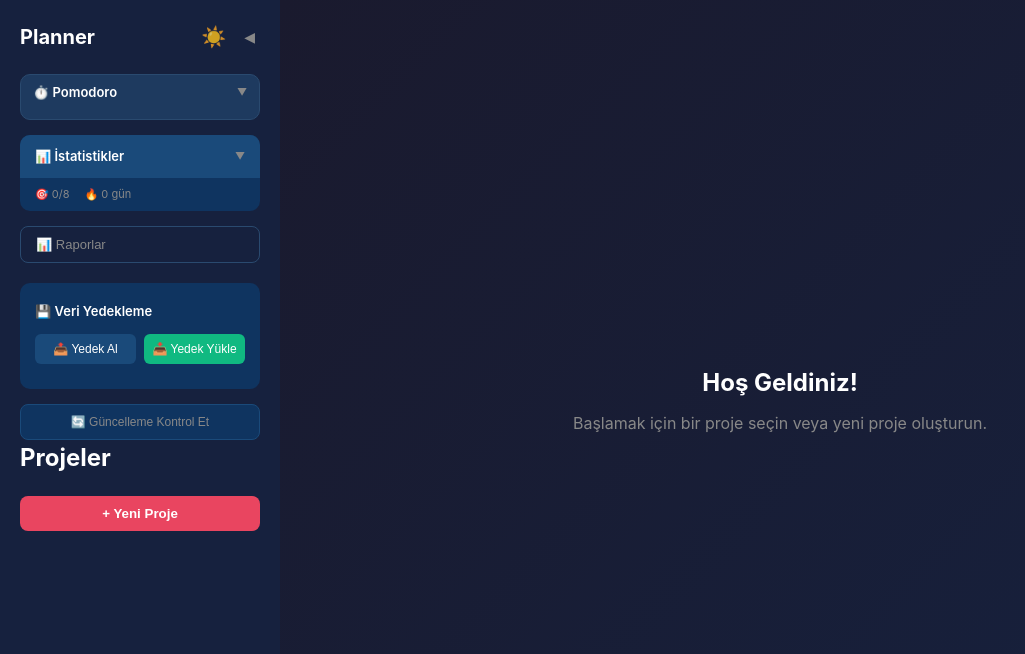
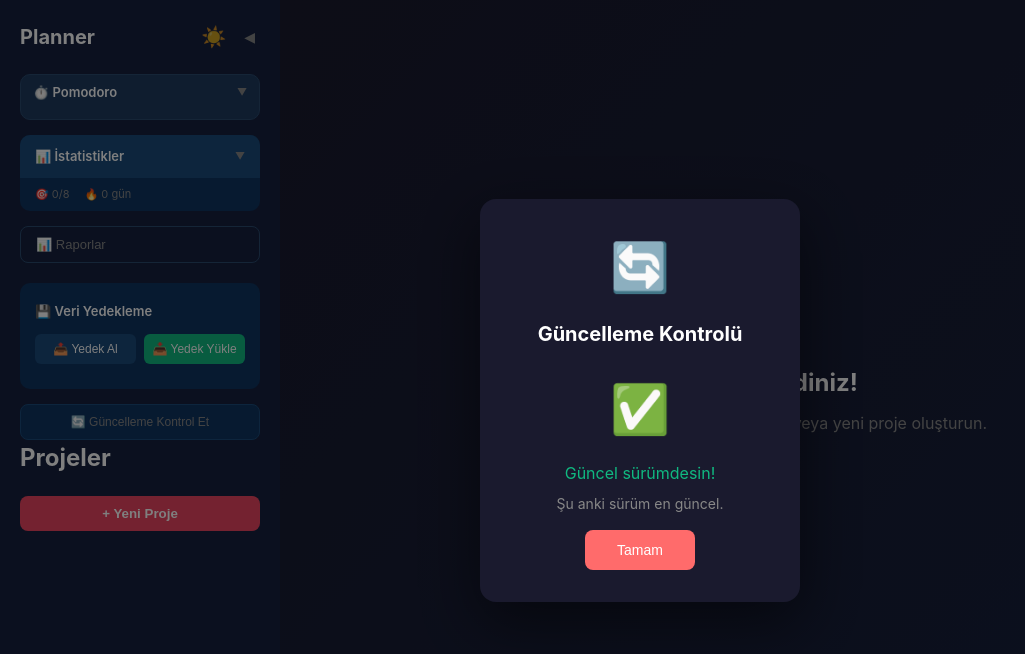
Before and after one commit to bahadiregdir/planner-app, a React (Vite) app: page / in a window 1280 px wide. Both pictures are taken after a click on the button "🔄 Güncelleme Kontrol Et". Shown: the top 654 px of the page, without its empty margins (0-1025 px from the left). Built offline with nearby package versions, Linux system fonts and the light colour scheme.

Commit message:
v1.0.6 - Add update modal popup

```diff
--- a/src/components/UpdateManager.tsx
+++ b/src/components/UpdateManager.tsx
@@ -19,6 +19,7 @@ export default function UpdateManager() {
     progress: 0,
   });
   const [error, setError] = useState<string>('');
+  const [showModal, setShowModal] = useState(false);
 
   useEffect(() => {
     if (window.electronAPI?.onUpdateAvailable) {
@@ -54,6 +55,7 @@ export default function UpdateManager() {
   }, []);
 
   const handleCheckForUpdates = async () => {
+    setShowModal(true);
     setUpdateState(prev => ({ ...prev, checking: true }));
     setError('');
     try {
@@ -77,9 +79,21 @@ export default function UpdateManager() {
     window.electronAPI?.updateInstall?.();
   };
 
-  if (!updateState.available && !updateState.downloaded) {
+  const closeModal = () => {
+    setShowModal(false);
+    setError('');
+    setUpdateState({
+      checking: false,
+      available: false,
+      downloading: false,
+      downloaded: false,
+      version: '',
+      progress: 0,
+    });
+  };
+
   return (
-      <div>
+    <>
       <button
         className="update-check-btn"
         onClick={handleCheckForUpdates}
@@ -87,42 +101,180 @@ export default function UpdateManager() {
       >
         {updateState.checking ? 'Kontrol ediliyor...' : '🔄 Güncelleme Kontrol Et'}
       </button>
-        {error && (
-          <div style={{ fontSize: '11px', color: '#ef4444', marginTop: '8px' }}>
-            Hata: {error}
+
+      {showModal && (
+        <div style={{
+          position: 'fixed',
+          top: 0,
+          left: 0,
+          right: 0,
+          bottom: 0,
+          background: 'rgba(0,0,0,0.5)',
+          display: 'flex',
+          alignItems: 'center',
+          justifyContent: 'center',
+          zIndex: 1000,
+        }}>
+          <div style={{
+            background: '#1a1a2e',
+            borderRadius: '16px',
+            padding: '32px',
+            minWidth: '320px',
+            maxWidth: '400px',
+            color: '#fff',
+            boxShadow: '0 20px 60px rgba(0,0,0,0.5)',
+          }}>
+            <div style={{ textAlign: 'center', marginBottom: '24px' }}>
+              <div style={{ fontSize: '48px', marginBottom: '16px' }}>🔄</div>
+              <h2 style={{ margin: 0, fontSize: '20px' }}>Güncelleme Kontrolü</h2>
+            </div>
+
+            {updateState.checking && (
+              <div style={{ textAlign: 'center' }}>
+                <div style={{
+                  width: '40px',
+                  height: '40px',
+                  border: '4px solid #333',
+                  borderTop: '4px solid #ff6b6b',
+                  borderRadius: '50%',
+                  animation: 'spin 1s linear infinite',
+                  margin: '0 auto 16px',
+                }} />
+                <p>Güncellemeler kontrol ediliyor...</p>
+              </div>
+            )}
+
+            {error && !updateState.checking && (
+              <div style={{ textAlign: 'center' }}>
+                <div style={{ fontSize: '48px', marginBottom: '16px' }}>❌</div>
+                <p style={{ color: '#ef4444', marginBottom: '24px' }}>Hata: {error}</p>
+                <button
+                  onClick={closeModal}
+                  style={{
+                    background: '#333',
+                    color: '#fff',
+                    border: 'none',
+                    padding: '12px 32px',
+                    borderRadius: '8px',
+                    cursor: 'pointer',
+                    fontSize: '14px',
+                  }}
+                >
+                  Kapat
+                </button>
+              </div>
+            )}
+
+            {!updateState.checking && !error && !updateState.available && !updateState.downloaded && (
+              <div style={{ textAlign: 'center' }}>
+                <div style={{ fontSize: '48px', marginBottom: '16px' }}>✅</div>
+                <p style={{ color: '#10b981', marginBottom: '8px' }}>Güncel sürümdesin!</p>
+                <p style={{ color: '#888', fontSize: '14px' }}>Şu anki sürüm en güncel.</p>
+                <button
+                  onClick={closeModal}
+                  style={{
+                    background: '#ff6b6b',
+                    color: '#fff',
+                    border: 'none',
+                    padding: '12px 32px',
+                    borderRadius: '8px',
+                    cursor: 'pointer',
+                    fontSize: '14px',
+                    marginTop: '16px',
+                  }}
+                >
+                  Tamam
+                </button>
+              </div>
+            )}
+
+            {updateState.available && !updateState.downloaded && (
+              <div style={{ textAlign: 'center' }}>
+                <div style={{ fontSize: '48px', marginBottom: '16px' }}>📦</div>
+                <p style={{ color: '#10b981', marginBottom: '8px' }}>Yeni sürüm mevcut!</p>
+                <p style={{ color: '#888', fontSize: '14px', marginBottom: '24px' }}>
+                  v{updateState.version}
+                </p>
+                {updateState.downloading ? (
+                  <div>
+                    <div style={{
+                      background: '#333',
+                      height: '8px',
+                      borderRadius: '4px',
+                      overflow: 'hidden',
+                      marginBottom: '8px',
+                    }}>
+                      <div style={{
+                        background: '#ff6b6b',
+                        height: '100%',
+                        width: `${updateState.progress}%`,
+                        transition: 'width 0.3s',
+                      }} />
+                    </div>
+                    <p style={{ fontSize: '14px' }}>%{Math.round(updateState.progress)} indirildi</p>
+                  </div>
+                ) : (
+                  <button
+                    onClick={handleDownload}
+                    style={{
+                      background: '#ff6b6b',
+                      color: '#fff',
+                      border: 'none',
+                      padding: '12px 32px',
+                      borderRadius: '8px',
+                      cursor: 'pointer',
+                      fontSize: '14px',
+                    }}
+                  >
+                    İndir
+                  </button>
+                )}
+                <button
+                  onClick={closeModal}
+                  style={{
+                    background: 'transparent',
+                    color: '#888',
+                    border: 'none',
+                    cursor: 'pointer',
+                    fontSize: '14px',
+                    marginTop: '12px',
+                  }}
+                >
+                  Sonra
+                </button>
+              </div>
+            )}
+
+            {updateState.downloaded && (
+              <div style={{ textAlign: 'center' }}>
+                <div style={{ fontSize: '48px', marginBottom: '16px' }}>✅</div>
+                <p style={{ color: '#10b981', marginBottom: '24px' }}>Güncelleme hazır!</p>
+                <button
+                  onClick={handleInstall}
+                  style={{
+                    background: '#10b981',
+                    color: '#fff',
+                    border: 'none',
+                    padding: '12px 32px',
+                    borderRadius: '8px',
+                    cursor: 'pointer',
+                    fontSize: '14px',
+                  }}
+                >
+                  Yükle ve Yeniden Başlat
+                </button>
               </div>
             )}
           </div>
+        </div>
+      )}
+
+      <style>{`
+        @keyframes spin {
+          0% { transform: rotate(0deg); }
+          100% { transform: rotate(360deg); }
+        }
+      `}</style>
+    </>
   );
 }
-
-  if (updateState.downloaded) {
-    return (
-      <div className="update-notification update-ready">
-        <span>✅ Güncelleme hazır: v{updateState.version}</span>
-        <button onClick={handleInstall}>Yükle ve Yeniden Başlat</button>
-      </div>
-    );
-  }
-
-  if (updateState.available) {
-    return (
-      <div className="update-notification update-available">
-        <span>📥 Güncelleme mevcut: v{updateState.version}</span>
-        {updateState.downloading ? (
-          <div className="update-progress">
-            <div
-              className="update-progress-bar"
-              style={{ width: `${updateState.progress}%` }}
-            />
-            <span>%{Math.round(updateState.progress)}</span>
-          </div>
-        ) : (
-          <button onClick={handleDownload}>İndir</button>
-        )}
-      </div>
-    );
-  }
-
-  return null;
-}
```
Lines whose indentation alone changed are shown as unchanged.
